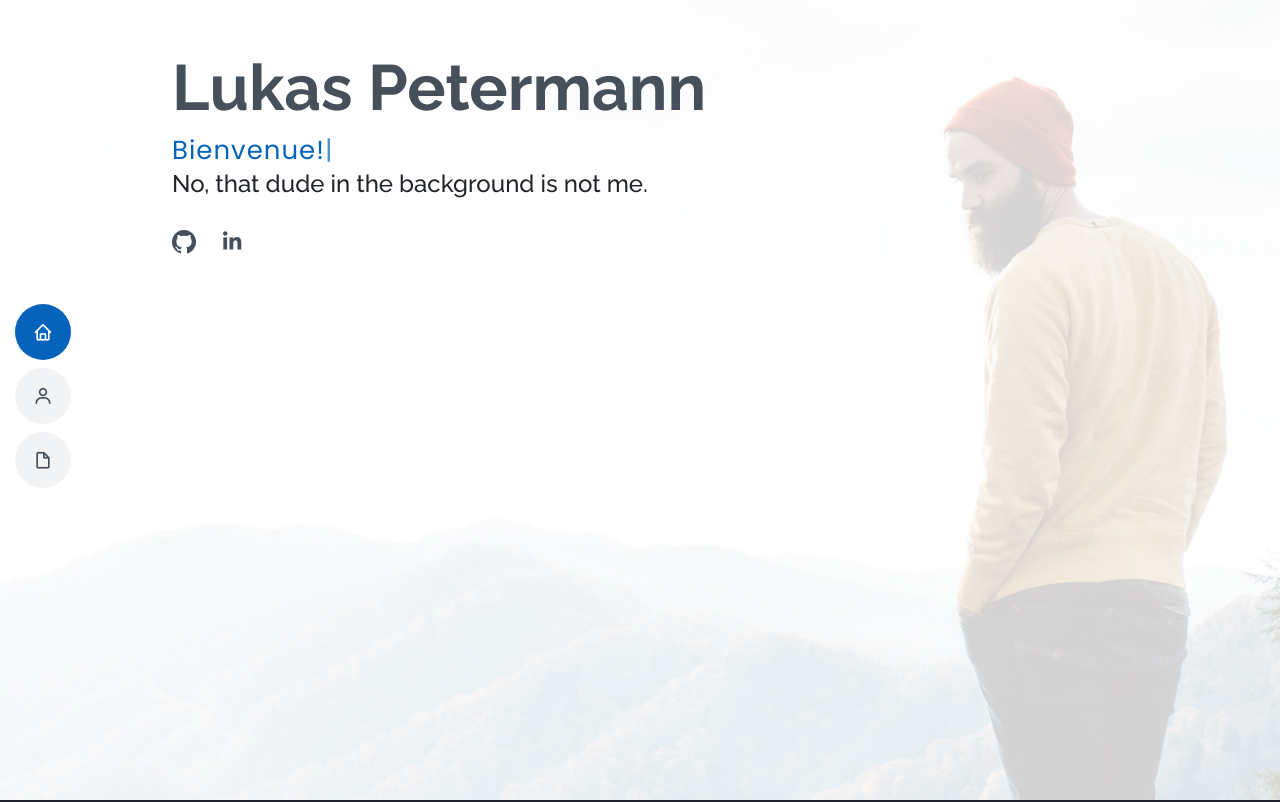
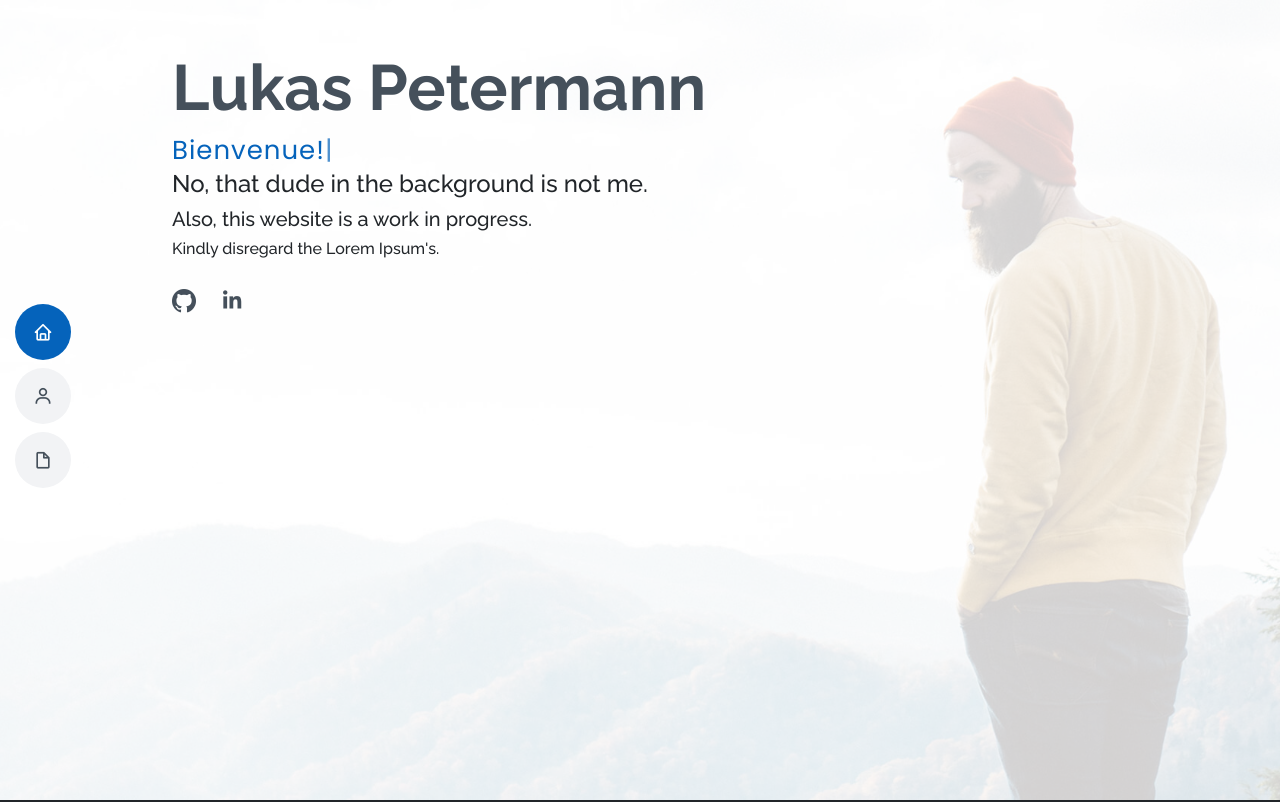
Before and after one commit to lupeterm/lupeterm.github.io, a plain HTML site: page index.html in a window 1280 px wide. Shown: the top 802 px of the page. Drawn offline with nearby package versions, Linux system fonts and the light colour scheme.

Commit message:
add note

```diff
--- a/index.html
+++ b/index.html
@@ -63,6 +63,8 @@
       <h1>Lukas Petermann</h1>
       <p><span class="typed" data-typed-items="Welcome!, Bienvenue!, Willkommen!, Benvenuto! "></span></p>
       <h4 class="text-dark">No, that dude in the background is not me.</h4>
+      <h5 class="text-dark">Also, this website is a work in progress.</h5>
+      <h6 class="text-dark">Kindly disregard the Lorem Ipsum's.</h6>
       <div class="social-links">
         <a href="https://github.com/lupeterm" class="github"><i class="bx bi-github"></i></a>
         <a href="https://www.linkedin.com/in/lukas-petermann-a643681ba/" class="linkedin"><i class="bx bxl-linkedin"></i></a>
```
